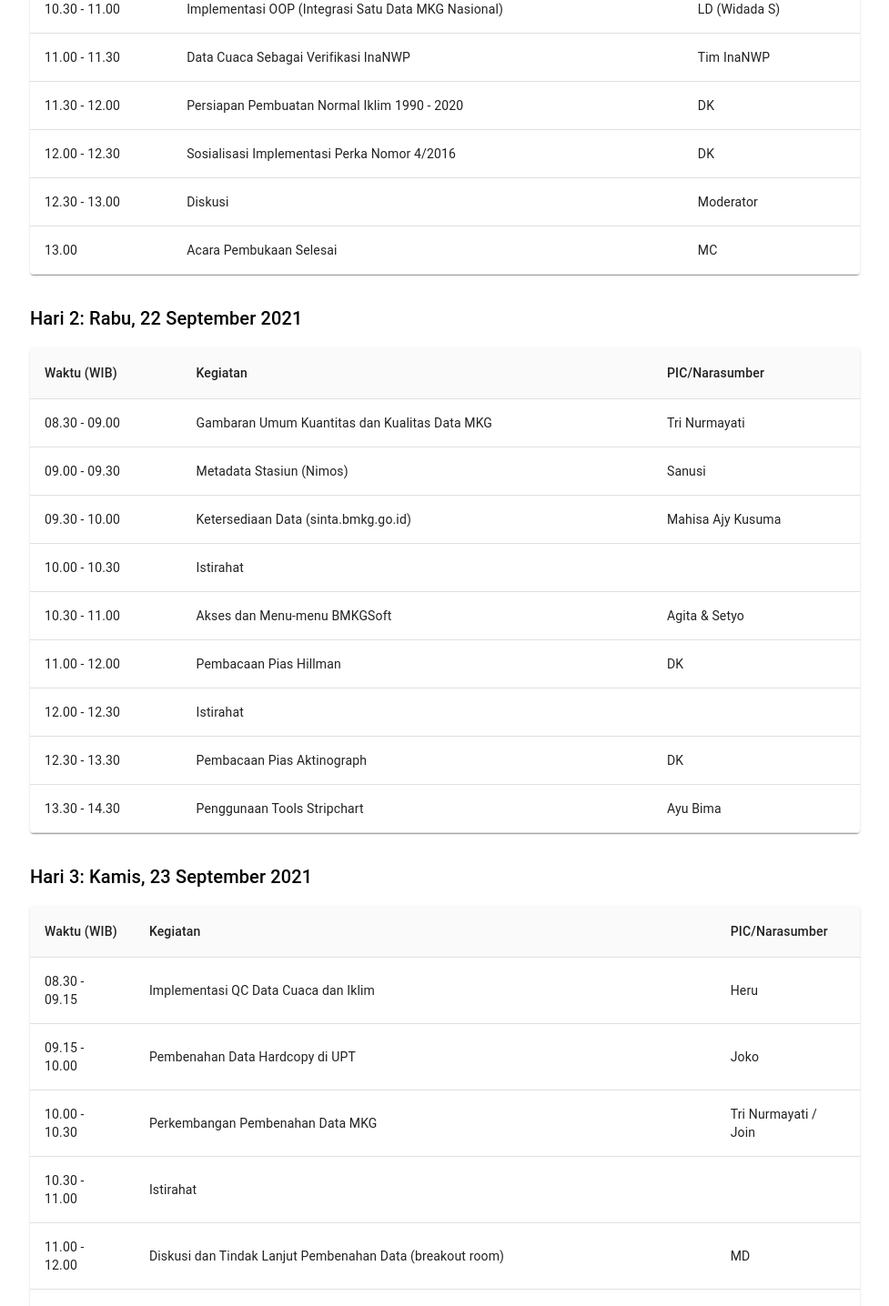
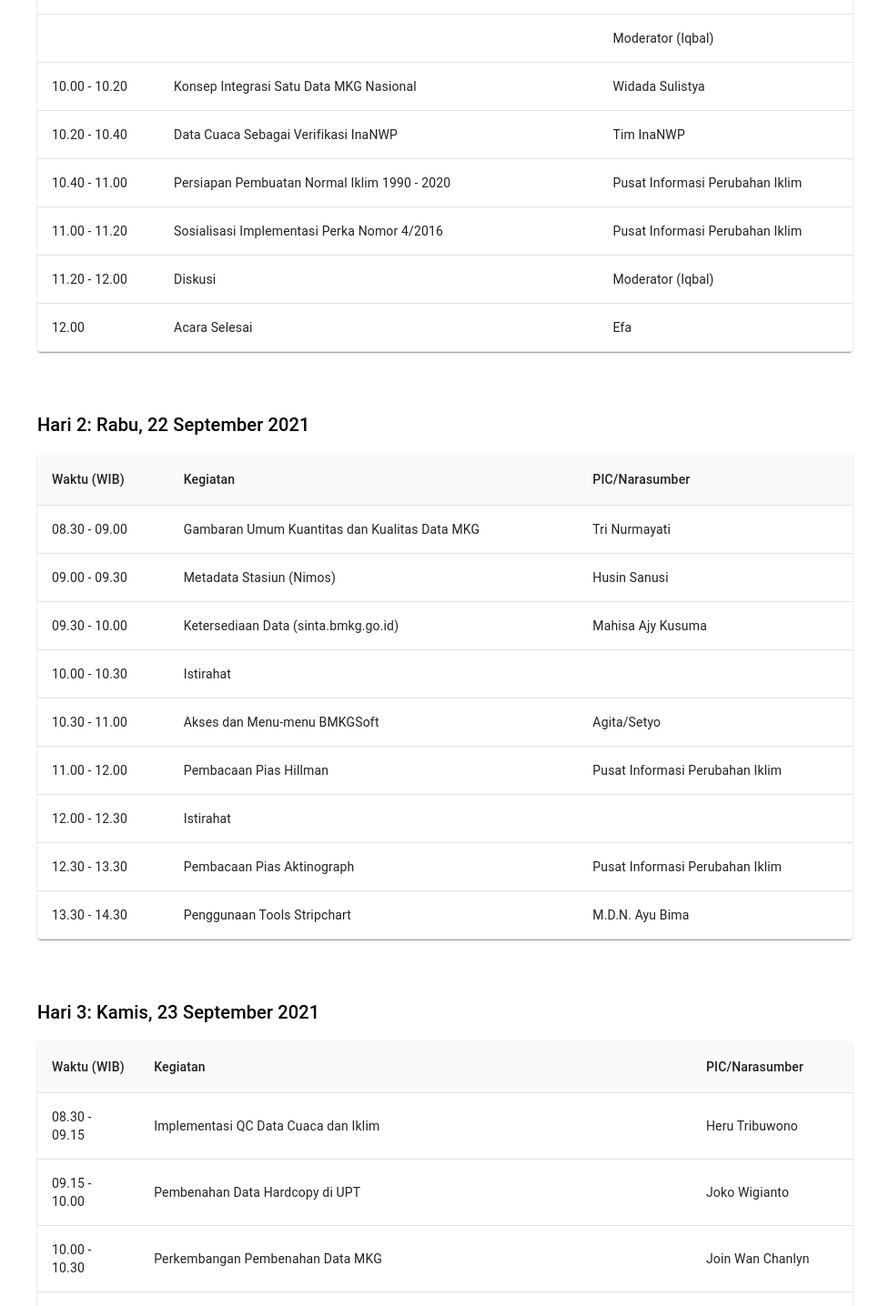
Before and after one commit to mahisaajy/bimtek2021, a React (Create React App) app: page /agenda in a window 1280 px wide. Shown: the part 780-2216 px from the top of the page at 91% size, without its empty margins (151-1128 px from the left). Built offline with nearby package versions, Linux system fonts and the light colour scheme.

Commit message:
edit agenda

```diff
--- a/src/App.tsx
+++ b/src/App.tsx
@@ -34,7 +34,7 @@ const useStyles = makeStyles((theme) => ({
   },
   footer: {
     //backgroundColor: theme.palette.background.paper,
-    backgroundColor:
+    backgroundColor: //'#1565c0',
         theme.palette.type === 'light' ? theme.palette.grey[200] : theme.palette.grey[800],
     marginTop: 'auto',
     padding: theme.spacing(6),
--- a/src/index.tsx
+++ b/src/index.tsx
@@ -4,7 +4,7 @@ import './index.css';
 import App from './App';
 import reportWebVitals from './reportWebVitals';
 import { createTheme, ThemeProvider } from '@material-ui/core';
-import { deepPurple, orange, pink, red, teal, yellow } from '@material-ui/core/colors';
+import { blue, deepPurple, orange, pink, red, teal, yellow } from '@material-ui/core/colors';
 
 // TODO: Kenapa typescript harus ada declare module ini
 declare module '@material-ui/core/styles/createTheme' {
@@ -23,7 +23,10 @@ declare module '@material-ui/core/styles/createTheme' {
 
 const theme = createTheme({
   palette: {
-    primary: pink,
+    // primary: blue,
+    primary: {
+      main: '#1565c0',
+    }
   },
   // typography: {
   //   fontFamily: [
--- a/src/pages/Agenda.tsx
+++ b/src/pages/Agenda.tsx
@@ -16,7 +16,7 @@ const useStyles = makeStyles(theme => ({
     // minWidth: 650,
   },
   container: {
-    paddingTop: theme.spacing(4),
+    padding: theme.spacing(4),
   }
 }));
 
@@ -31,47 +31,48 @@ const rowsDay1 = [
   // createData('Cupcake', 305, 3.7, 67, 4.3),
   // createData('Gingerbread', 356, 16.0, 49, 3.9),
   createData('', 'Pembukaan Kegiatan Bimbingan Teknis Pengelola Database', ''),
-  createData('08.30 - 09.00', 'Peserta akses dan berada di Lobby Zoom', 'Panitia'),
-  createData('09.00 - 09.10', 'Menyanyikan lagu Indonesia Raya dan Mars BMKG', 'MC'),
-  createData('09.10 - 09.20', 'Laporan Ketua Panitia', 'MD'),
-  createData('09.20 - 10.00', 'Pengarahan sekaligus Pembukaan Acara', 'DI'),
-  createData('10.00 - 10.05', 'Pembacaan Do’a + Foto Bersama', 'MD'),
+  createData('08.00 - 08.30', 'Peserta akses dan berada di Lobby Zoom', 'Panitia'),
+  createData('08.30 - 08.40', 'Menyanyikan lagu Indonesia Raya dan Mars BMKG', 'Efa'),
+  createData('08.40 - 08.50', 'Laporan Ketua Panitia', 'Aminullah'),
+  createData('08.50 - 09.15', 'Pengarahan sekaligus Pembukaan Acara', 'DI'),
+  createData('09.15 - 09.25', 'Video Launching Aplikasi Lencana', 'Panitia'),
+  createData('09.25 - 09.30', 'Pembacaan Do’a + Foto Bersama', 'M. Zakariya'),
   createData('', 'Pembukaan Selesai', ''),
-  createData('10.05 - 10.30', 'Pembekalan kepada Peserta Bimtek Pengelola Database', 'KPD'),
+  createData('09.30 - 10.00', 'Pembekalan kepada Peserta Bimtek Pengelola Database', 'Kepala Pusat Database'),
   createData('', '', 'Moderator (Iqbal)'),
-  createData('10.30 - 11.00', 'Implementasi OOP (Integrasi Satu Data MKG Nasional)', 'LD (Widada S)'),
-  createData('11.00 - 11.30', 'Data Cuaca Sebagai Verifikasi InaNWP', 'Tim InaNWP'),
-  createData('11.30 - 12.00', 'Persiapan Pembuatan  Normal Iklim 1990 - 2020', 'DK'),
-  createData('12.00 - 12.30', 'Sosialisasi Implementasi Perka Nomor 4/2016', 'DK'),
-  createData('12.30 - 13.00', 'Diskusi', 'Moderator'),
-  createData('13.00', 'Acara Pembukaan Selesai', 'MC'),
+  createData('10.00 - 10.20', 'Konsep Integrasi Satu Data MKG Nasional', 'Widada Sulistya'),
+  createData('10.20 - 10.40', 'Data Cuaca Sebagai Verifikasi InaNWP', 'Tim InaNWP'),
+  createData('10.40 - 11.00', 'Persiapan Pembuatan  Normal Iklim 1990 - 2020', 'Pusat Informasi Perubahan Iklim'),
+  createData('11.00 - 11.20', 'Sosialisasi Implementasi Perka Nomor 4/2016', 'Pusat Informasi Perubahan Iklim'),
+  createData('11.20 - 12.00', 'Diskusi', 'Moderator (Iqbal)'),
+  createData('12.00', 'Acara Selesai', 'Efa'),
 
 ];
 
 const rowsDay2 = [
   createData('08.30 - 09.00', 'Gambaran Umum Kuantitas dan Kualitas Data MKG', 'Tri Nurmayati'),
-  createData('09.00 - 09.30', 'Metadata Stasiun (Nimos)', 'Sanusi'),
+  createData('09.00 - 09.30', 'Metadata Stasiun (Nimos)', 'Husin Sanusi'),
   createData('09.30 - 10.00', 'Ketersediaan Data (sinta.bmkg.go.id)', 'Mahisa Ajy Kusuma'),
   createData('10.00 - 10.30', 'Istirahat', ''),
-  createData('10.30 - 11.00', 'Akses dan Menu-menu BMKGSoft', 'Agita & Setyo'),
-  createData('11.00 - 12.00', 'Pembacaan Pias Hillman', 'DK'),
+  createData('10.30 - 11.00', 'Akses dan Menu-menu BMKGSoft', 'Agita/Setyo'),
+  createData('11.00 - 12.00', 'Pembacaan Pias Hillman', 'Pusat Informasi Perubahan Iklim'),
   createData('12.00 - 12.30', 'Istirahat', ''),
-  createData('12.30 - 13.30', 'Pembacaan Pias Aktinograph', 'DK'),
-  createData('13.30 - 14.30', 'Penggunaan Tools Stripchart', 'Ayu Bima'),
+  createData('12.30 - 13.30', 'Pembacaan Pias Aktinograph', 'Pusat Informasi Perubahan Iklim'),
+  createData('13.30 - 14.30', 'Penggunaan Tools Stripchart', 'M.D.N. Ayu Bima'),
 ];
 
 const rowsDay3 = [
-  createData('08.30 - 09.15', 'Implementasi QC Data Cuaca dan Iklim', 'Heru'),
-  createData('09.15 - 10.00', 'Pembenahan Data Hardcopy di UPT', 'Joko'),
-  createData('10.00 - 10.30', 'Perkembangan Pembenahan Data MKG', 'Tri Nurmayati / Join'),
+  createData('08.30 - 09.15', 'Implementasi QC Data Cuaca dan Iklim', 'Heru Tribuwono'),
+  createData('09.15 - 10.00', 'Pembenahan Data Hardcopy di UPT', 'Joko Wigianto'),
+  createData('10.00 - 10.30', 'Perkembangan Pembenahan Data MKG', 'Join Wan Chanlyn'),
   createData('10.30 - 11.00', 'Istirahat', ''),
   createData('11.00 - 12.00', 'Diskusi dan Tindak Lanjut Pembenahan Data (breakout room)', 'MD'),
-  createData('', '- Room BBMKG Wil I', ''),
-  createData('', '- Room BBMKG Wil II', ''),
-  createData('', '- Room BBMKG Wil III', ''),
-  createData('', '- Room BBMKG Wil IV', ''),
-  createData('', '- Room BBMKG Wil V', ''),
-  createData('12.00 - 12.15', 'Penutupan Kegiatan Bimbingan Teknis Pengelola Database dan penyerahan simbolis e-sertifikat', 'KPD'),
+  createData('', '- Room BBMKG Wil I', 'Tim Pusat Database'),
+  createData('', '- Room BBMKG Wil II', 'Tim Pusat Database'),
+  createData('', '- Room BBMKG Wil III', 'Tim Pusat Database'),
+  createData('', '- Room BBMKG Wil IV', 'Tim Pusat Database'),
+  createData('', '- Room BBMKG Wil V', 'Tim Pusat Database'),
+  createData('12.00 - 12.15', 'Penutupan Kegiatan Bimbingan Teknis Pengelola Database dan penyerahan simbolis e-sertifikat', 'Kepala Pusat Database'),
   createData('12.15', 'Acara Selesai', ''),
 ];
 
--- a/src/pages/Home.tsx
+++ b/src/pages/Home.tsx
@@ -11,8 +11,9 @@ import Button from '@material-ui/core/Button';
 import Grid from '@material-ui/core/Grid';
 import Paper from '@material-ui/core/Paper';
 import Link from '@material-ui/core/Link'
-
+import imgFront from '../assets/front.jpeg';
 import { Link as RouterLink } from 'react-router-dom'
+import { Divider } from '@material-ui/core';
 
 
 const useStyles = makeStyles((theme) => ({
@@ -21,7 +22,7 @@ const useStyles = makeStyles((theme) => ({
         // textDecoration: 'none'
     },
     container: {
-        paddingTop: theme.spacing(4),
+        padding: theme.spacing(8),
     },
     menuButton: {
         marginRight: theme.spacing(2),
@@ -78,7 +79,8 @@ function CustomCard({ title, description, imagemedia, linkto }: CustomCardProps)
                     <CardMedia
                         className={classes.media}
                         //image="https://material-ui.com/static/images/cards/contemplative-reptile.jpg"
-                        image={require('../assets/' + imagemedia)}
+                        //image={require('../assets/' + imagemedia)}
+                        image={imgFront}
                         title="Contemplative Reptile"
                     />
                     <CardContent>
@@ -109,18 +111,43 @@ export default function Home() {
     return (
         <>
 
-            <Container className={classes.container} maxWidth="sm">
+
+            <Container maxWidth="lg">
+                <Grid container spacing={3} alignItems="center">
+                    <Grid item xs={12} md={6}>
+                        <Typography variant="h4" component="h1">
+                            Bimbingan Teknis Pusat Database
+                        </Typography>
+                        <Typography variant="h6"  color="textSecondary">
+                            Pengelola Data Handal
+                        </Typography>
+                        <Typography variant="h6" color="textSecondary" paragraph>
+                            untuk Informasi MKG Terpercaya
+                        </Typography>
+                        <Button variant="contained" color="primary">
+                            Lihat Agenda
+                        </Button>
+                    </Grid>
+                    <Grid item xs={12} md={6} alignItems={'flex-start'}>
+                        <img src={imgFront}></img>
+                    </Grid>
+                </Grid>
+
+            </Container>
+
+            {/* <Container className={classes.container} maxWidth="sm">
                 <Typography component="h1" variant="h4" align="center" color="textPrimary" gutterBottom>
                     Bimtek Database
                 </Typography>
-                {/* <Typography variant="subtitle1" color="textSecondary" align="center">Belum ada materi yang diunggah</Typography> */}
             </Container>
 
             <Container maxWidth="md">
                 <Typography variant="h5" align="center" color="textSecondary" paragraph>
                     Pengelola Data Handal untuk Informasi MKG Terpercaya
                 </Typography>
-            </Container>
+            </Container> */}
+
+            <Divider />
             <Container className={classes.container} maxWidth="lg">
                 {/* <Typography>
         Pilihan Menu
```
Also changed, not shown: src/assets/front.jpeg (added).
